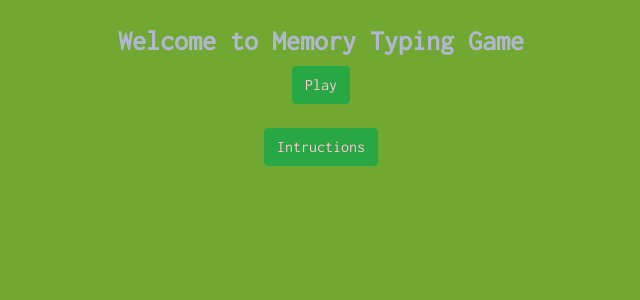
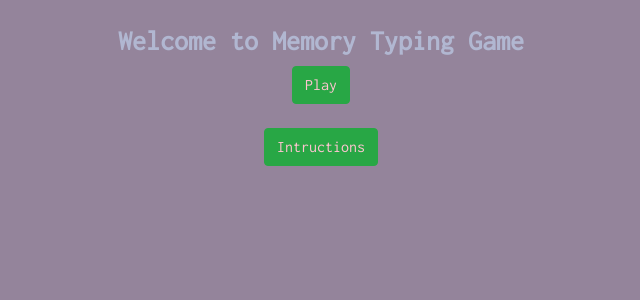
Before and after one commit to mashikro/memory-game, a Flask app: page / in a window 1280 px wide. Shown: the top 300 px of the page, without its empty margins (319-959 px from the left). Run offline with Flask 2, Linux system fonts and the light colour scheme; some libraries are stand-ins or nearby versions.

Commit message:
some styles changes

```diff
--- a/templates/base.html
+++ b/templates/base.html
@@ -18,7 +18,7 @@
   </head>
   <body>
 
-    <body style="background-color:#71a832;">
+    <body style="background-color:#94849B;">
 
     {% for flash in get_flashed_messages() %}
       {{ flash }}
```
